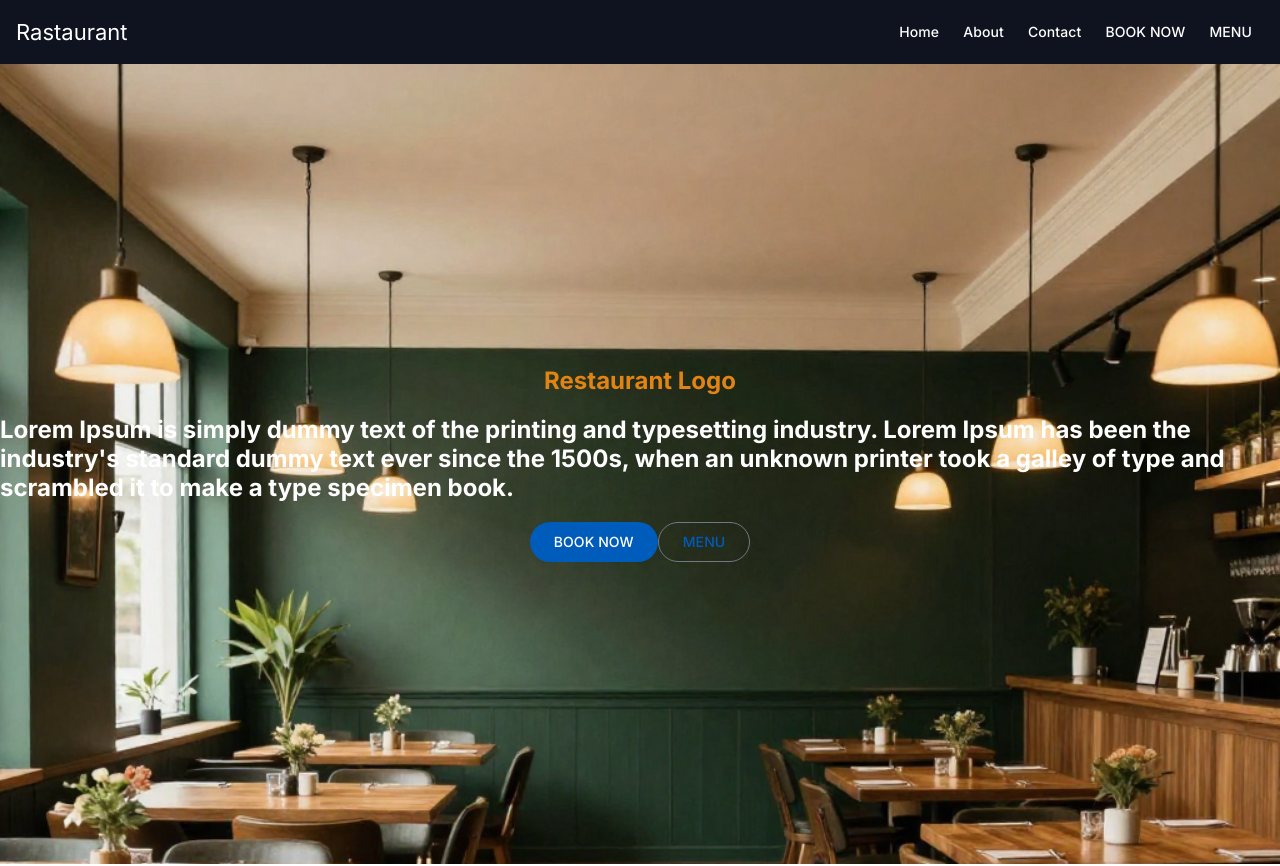
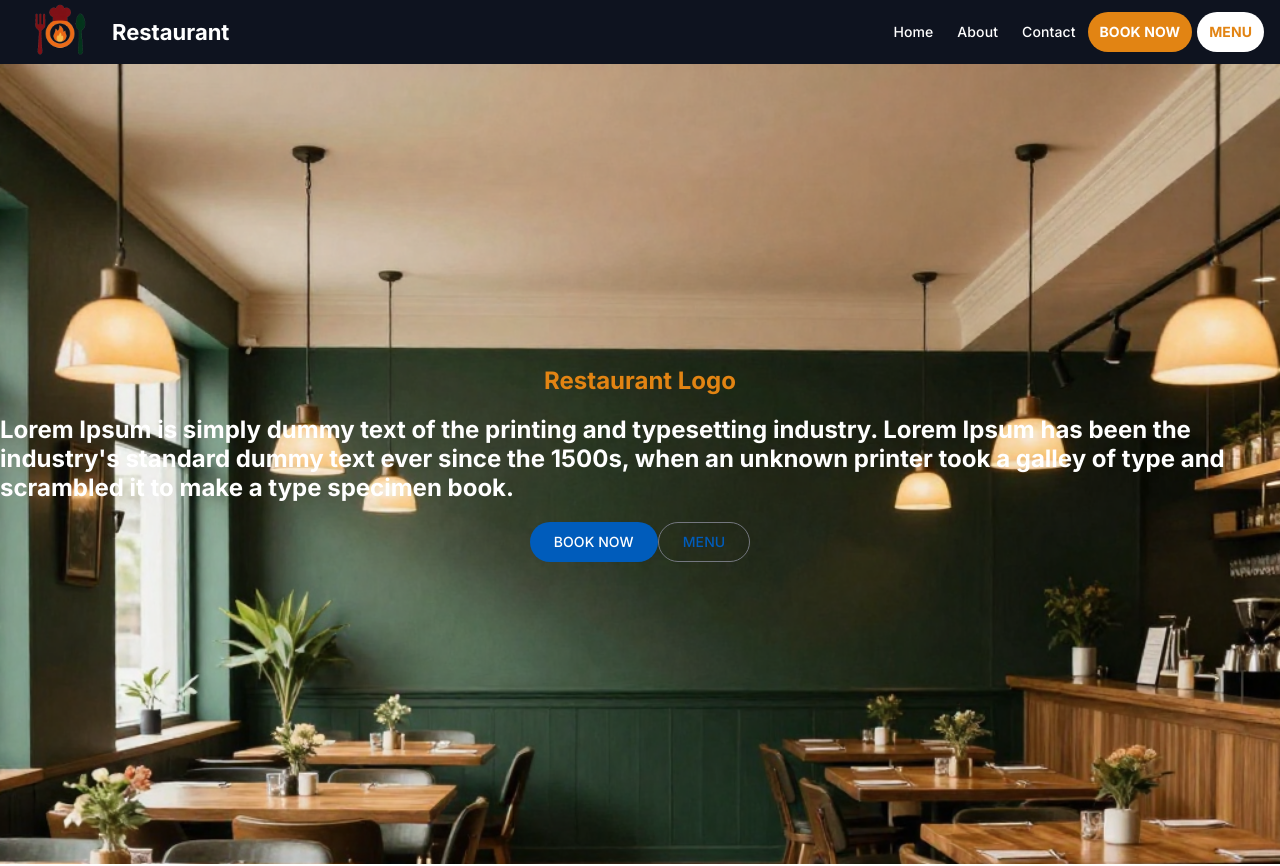
Before and after one commit to ViniciusIshikawa/restaurantWebsite, an Angular app: page /home in a window 1280 px wide. Shown: the top 866 px of the page. Built offline with nearby package versions, Linux system fonts and the light colour scheme.

Commit message:
Style: Added Header style

```diff
--- a/src/app/shared/header/header.component.css
+++ b/src/app/shared/header/header.component.css
@@ -11,7 +11,37 @@
   color: white;
 }
 
-.toolbar span a {
-  all: unset;
+#logo {
+  display: flex;
+  align-items: center;
+  justify-content: center;
+  gap: 8px;
   cursor: pointer;
+  text-decoration: none;
+  color: white;
+  font-weight: bold;
 }
+
+#logo img {
+  width: 5.5rem;
+}
+
+#btnBooking {
+  background-color: var(--main-color);
+  font-weight: bold;
+  margin-right: 5px;
+}
+
+#btnBooking:hover {
+  background-color: #dd7701;
+}
+
+#btnMenu {
+  background-color: white;
+  color: var(--main-color);
+  font-weight: bold;
+}
+
+#btnMenu:hover {
+  background-color: rgb(233, 233, 233);
+}
--- a/src/app/shared/header/header.component.html
+++ b/src/app/shared/header/header.component.html
@@ -1,10 +1,13 @@
 <mat-toolbar class="toolbar">
-  <span><a href="/home">Rastaurant</a></span>
+  <a id="logo" href="/home">
+    <img src="/assets/images/restaurantLogo.png" alt="Restaurant Logo">
+    <span>Restaurant</span>
+  </a>
   <span class="spacer"></span>
   <button mat-button routerLink="/home">Home</button>
   <button mat-button routerLink="/about">About</button>
   <button mat-button routerLink="/home" fragment="contact">Contact</button>
 
-  <button mat-button routerLink="/booking">BOOK NOW</button>
-  <button mat-button routerLink="/menu">MENU</button>
+  <button id="btnBooking" mat-button routerLink="/booking">BOOK NOW</button>
+  <button id="btnMenu" mat-button routerLink="/menu">MENU</button>
 </mat-toolbar>
```
Also changed, not shown: src/assets/images/restaurantLogo.png (added).
